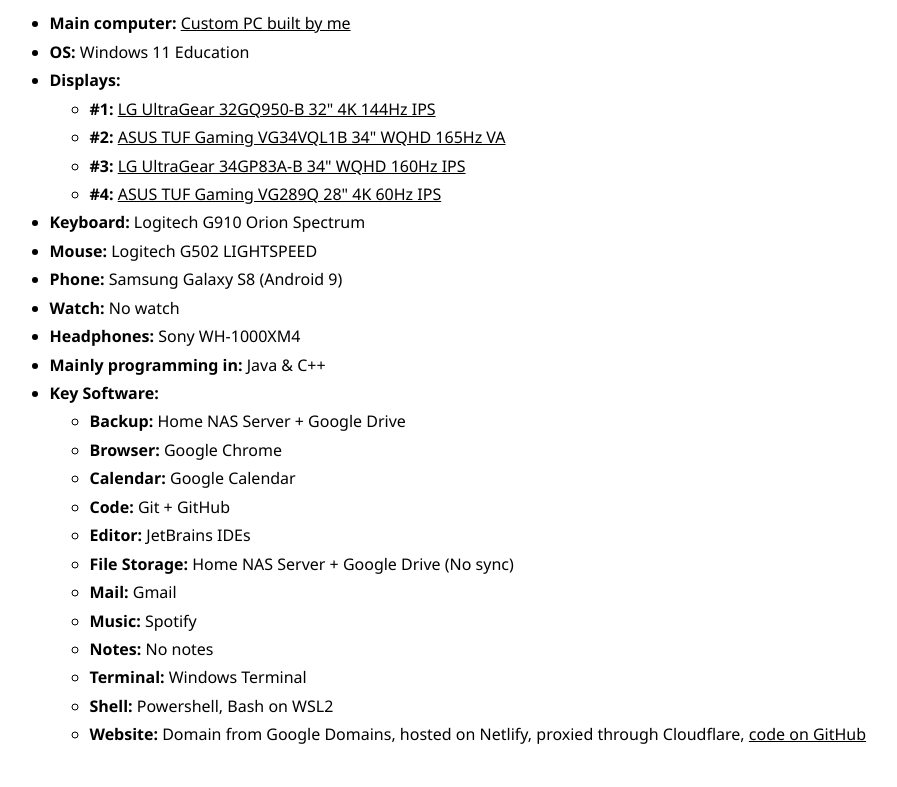
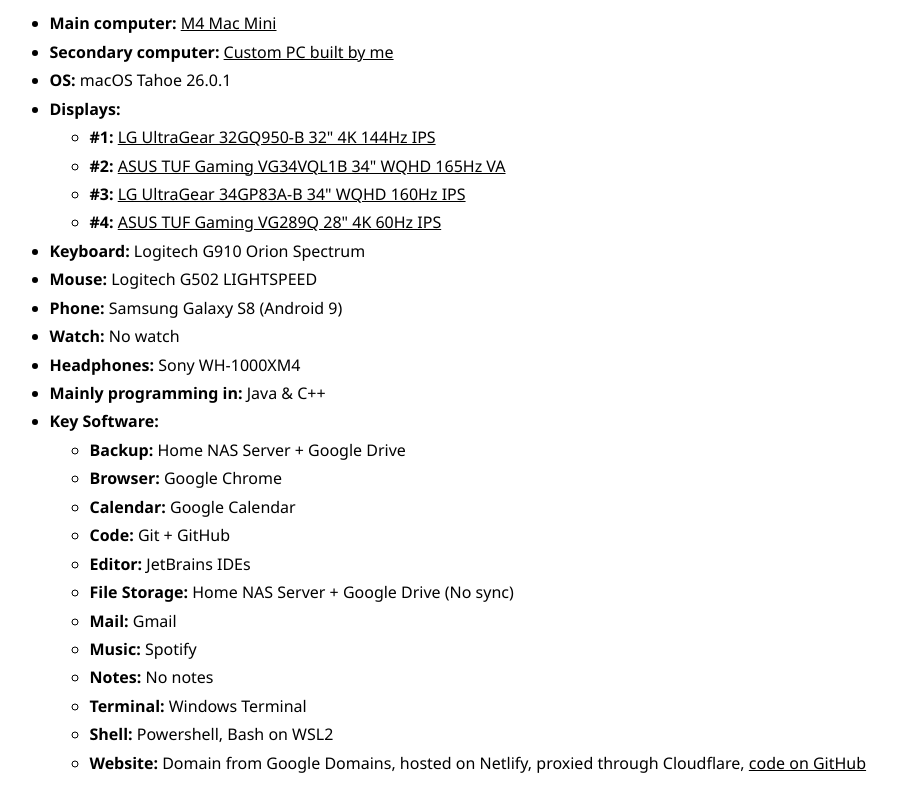
Before and after one commit to AaronPinto/Website, a website: page static/iuse.html in a window 1280 px wide. Shown: the part 333-1120 px from the top of the page, without its empty margins (28-925 px from the left). Drawn offline with Linux system fonts and the light colour scheme.

```diff
--- a/static/iuse.html
+++ b/static/iuse.html
@@ -37,6 +37,52 @@
         <p>Recording what I use for my personal computer setup on at least December 31st of every year (or whenever I majorly upgrade
             it).</p>
         <div id="use_list">
+            <h2 class="date_h2" id="2025-10-01">2025-10-01</h2>
+            <ul>
+                <li><strong>Main computer:</strong>&nbsp;<a href="https://www.apple.com/ca/mac-mini/specs/">M4 Mac Mini</a>
+                </li>
+                <li><strong>Secondary computer:</strong>&nbsp;<a href="https://ca.pcpartpicker.com/user/aaronp110/saved/ZbHBjX">Custom PC built
+                    by me</a>
+                </li>
+                <li><strong>OS:</strong>&nbsp;macOS Tahoe 26.0.1</li>
+                <li><strong>Displays:</strong>
+                    <ul>
+                        <li><strong>#1:</strong>&nbsp;<a href="https://www.lg.com/us/monitors/lg-32gq950-b-gaming-monitor">LG UltraGear
+                            32GQ950-B 32" 4K 144Hz IPS</a></li>
+                        <li><strong>#2:</strong>&nbsp;<a
+                                href="https://www.asus.com/Displays-Desktops/Monitors/TUF-Gaming/TUF-Gaming-VG34VQL1B/">ASUS TUF Gaming
+                            VG34VQL1B 34" WQHD 165Hz VA</a></li>
+                        <li><strong>#3:</strong>&nbsp;<a href="https://www.lg.com/us/monitors/lg-34gp83a-b-gaming-monitor">LG UltraGear
+                            34GP83A-B 34" WQHD 160Hz IPS</a></li>
+                        <li><strong>#4:</strong>&nbsp;<a
+                                href="https://www.asus.com/Displays-Desktops/Monitors/TUF-Gaming/TUF-Gaming-VG289Q/">ASUS
+                            TUF Gaming VG289Q 28" 4K 60Hz IPS</a></li>
+                    </ul>
+                </li>
+                <li><strong>Keyboard:</strong>&nbsp;Logitech G910 Orion Spectrum</li>
+                <li><strong>Mouse:</strong>&nbsp;Logitech G502 LIGHTSPEED</li>
+                <li><strong>Phone:</strong>&nbsp;Samsung Galaxy S8 (Android 9)</li>
+                <li><strong>Watch:</strong>&nbsp;No watch</li>
+                <li><strong>Headphones:</strong>&nbsp;Sony WH-1000XM4</li>
+                <li><strong>Mainly programming in:</strong>&nbsp;Java & C++</li>
+                <li><strong>Key Software:</strong>
+                    <ul>
+                        <li><strong>Backup:</strong>&nbsp;Home NAS Server + Google Drive</li>
+                        <li><strong>Browser:</strong>&nbsp;Google Chrome</li>
+                        <li><strong>Calendar:</strong>&nbsp;Google Calendar</li>
+                        <li><strong>Code:</strong>&nbsp;Git + GitHub</li>
+                        <li><strong>Editor:</strong>&nbsp;JetBrains IDEs</li>
+                        <li><strong>File Storage:</strong>&nbsp;Home NAS Server + Google Drive (No sync)</li>
+                        <li><strong>Mail:</strong>&nbsp;Gmail</li>
+                        <li><strong>Music:</strong>&nbsp;Spotify</li>
+                        <li><strong>Notes:</strong>&nbsp;No notes</li>
+                        <li><strong>Terminal:</strong>&nbsp;Windows Terminal</li>
+                        <li><strong>Shell:</strong>&nbsp;Powershell, Bash on WSL2</li>
+                        <li><strong>Website:</strong>&nbsp;Domain from Google Domains, hosted on Netlify,&nbsp;proxied through Cloudflare,&nbsp;<a
+                                href="https://github.com/AaronPinto/Website">code on GitHub</a></li>
+                    </ul>
+                </li>
+            </ul>
             <h2 class="date_h2" id="2023-09-04">2023-09-04</h2>
             <ul>
                 <li><strong>Main computer:</strong>&nbsp;<a href="https://ca.pcpartpicker.com/user/aaronp110/saved/ZbHBjX">Custom PC built
```
